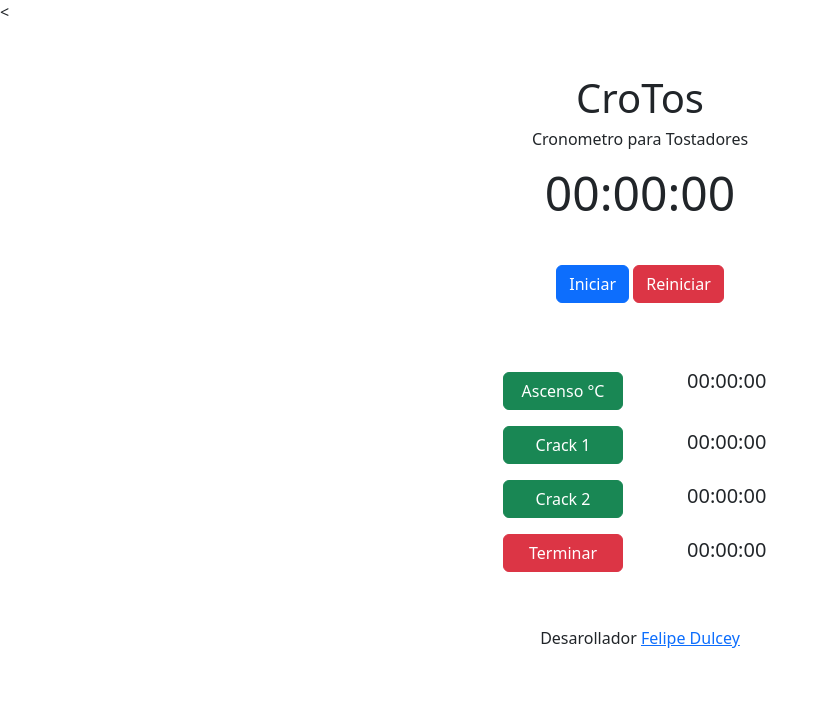
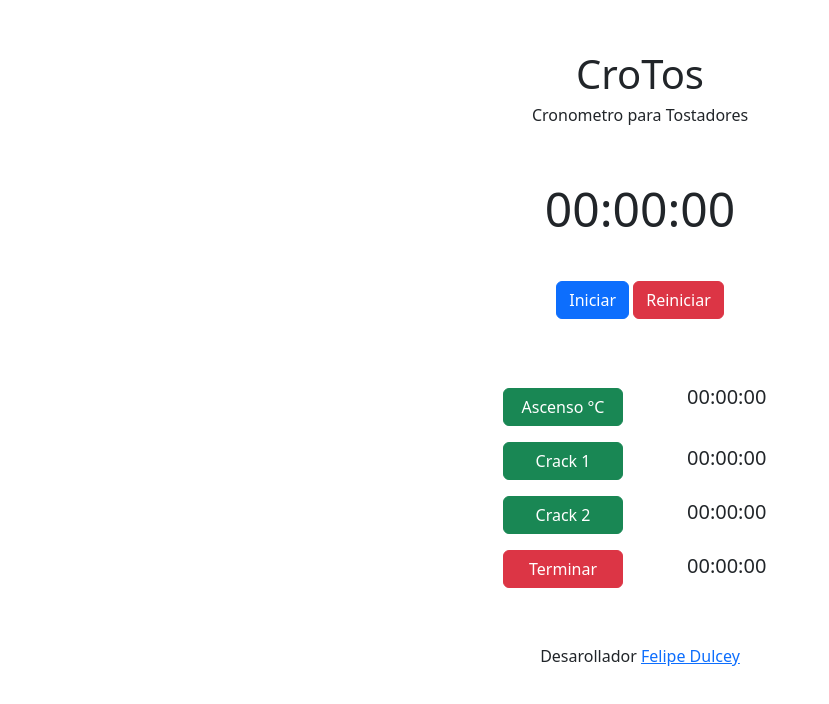
Before and after one commit to Fdulcey19/CroTos, a website: page index.html in a window 1280 px wide. Shown: the whole page, without its empty margins (0-829 px from the left). Drawn offline with nearby package versions, Linux system fonts and the light colour scheme.

Commit message:
Cambios en margin

```diff
--- a/Css/style.css
+++ b/Css/style.css
@@ -36,3 +36,6 @@
     flex-direction: column;
     align-items: flex-start;
 }
+.footer{
+    margin-top: 50px;
+}
--- a/index.html
+++ b/index.html
@@ -5,19 +5,19 @@
     <meta charset="UTF-8">
     <meta name="viewport" content="width=device-width, initial-scale=1.0">
     <title>CroTos</title>
-    <<!-- CDN Bootstrap -->
-        <link rel="stylesheet" href="https://cdn.jsdelivr.net/npm/bootstrap@5.3.1/dist/css/bootstrap.min.css">
-        <!-- Option 1: Include in HTML -->
-        <link rel="stylesheet" href="https://cdn.jsdelivr.net/npm/bootstrap-icons@1.3.0/font/bootstrap-icons.css">
-        <!-- Style Css -->
-        <link rel="stylesheet" href="./Css/style.css">
+    <!-- CDN Bootstrap -->
+    <link rel="stylesheet" href="https://cdn.jsdelivr.net/npm/bootstrap@5.3.1/dist/css/bootstrap.min.css">
+    <!-- Option 1: Include in HTML -->
+    <link rel="stylesheet" href="https://cdn.jsdelivr.net/npm/bootstrap-icons@1.3.0/font/bootstrap-icons.css">
+    <!-- Style Css -->
+    <link rel="stylesheet" href="./Css/style.css">
 </head>
 
 <body>
     <div class="container">
         <h1>CroTos</h1>
         <h6>Cronometro para Tostadores</h6>
-        <div class="display" id="display">00:00:00</div>
+        <div class="display mt-5" id="display">00:00:00</div>
 
         <button class="btn btn-primary mt-3" id="startStopBtn">Iniciar</button>
         <button class="btn btn-danger mt-3" id="resetBtn">Reiniciar</button>
@@ -40,7 +40,10 @@
 
         </div>
     </div>
-    <div class="text-center mt-5"><h6>Desarollador <a href="">Felipe Dulcey</a></h6></div>
+
+    <div class="text-center footer">
+        <h6>Desarollador <a href="">Felipe Dulcey</a></h6>
+    </div>
 
     <script src="./Jss/app.js"></script>
 </body>
```
